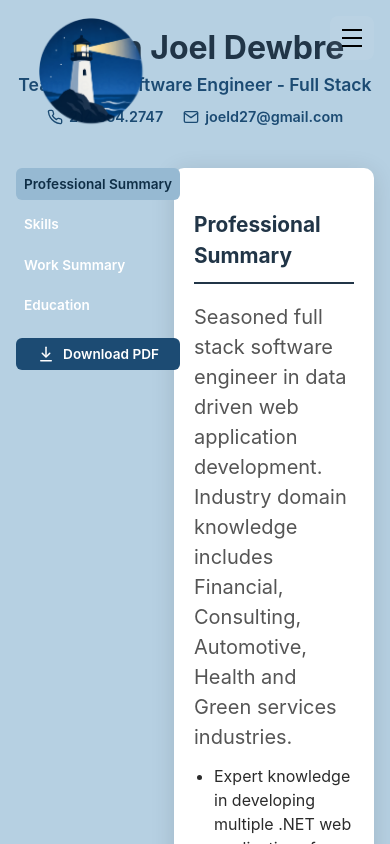
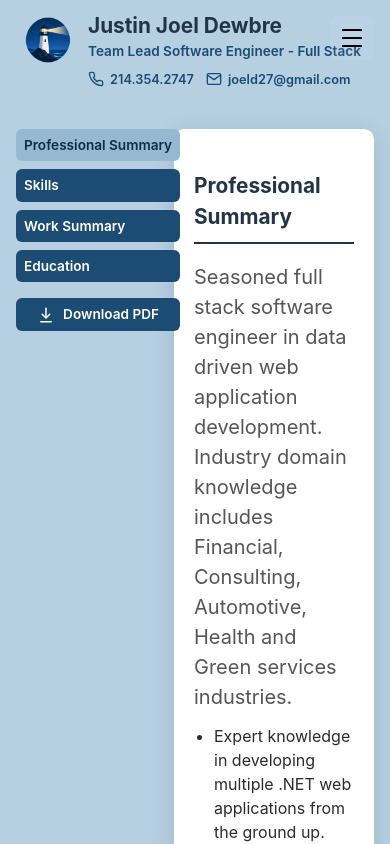
Before and after one commit to JoelDewbreTexas/ResumeSite, a React (Vite) app: page / in a window 390 px wide. Shown: the top 844 px of the page. Built offline with nearby package versions, Linux system fonts and the light colour scheme.

Commit message:
Adjusted for Lighthouse and Mobile. Also fixed left side menu scroll to subsection.

```diff
--- a/index.html
+++ b/index.html
@@ -4,6 +4,8 @@
     <meta charset="UTF-8" />
     <link rel="icon" type="image/png" href="/LighthouseFavicon.png" />
     <meta name="viewport" content="width=device-width, initial-scale=1.0" />
+    <meta name="description" content="Joel Dewbre - Team Lead Software Engineer, Full Stack. Resume, work history, skills, and contact information." />
+    <meta name="theme-color" content="#213547" />
     <title>Joel Dewbre</title>
   </head>
   <body>
--- a/src/App.css
+++ b/src/App.css
@@ -104,6 +104,37 @@
   color: #1c4b73;
   font-size: 0.9rem;
   font-weight: 600;
+}
+
+@media (max-width: 480px) {
+  .site-logo {
+    top: 8px;
+    width: 64px;
+    height: 64px;
+  }
+
+  .site-banner {
+    padding: 10px 16px 0 88px;
+    text-align: left;
+    min-height: 80px;
+  }
+
+  .site-banner h1 {
+    font-size: 1.3rem;
+  }
+
+  .site-banner .resume-subtitle {
+    font-size: 0.85rem;
+  }
+
+  .banner-contact-line {
+    justify-content: flex-start;
+    gap: 12px;
+  }
+
+  .banner-contact-item {
+    font-size: 0.8rem;
+  }
 }
 
 .banner-contact-item .contact-icon {
@@ -464,6 +495,7 @@
 
 .resume-doc-nav a {
   color: #fff;
+  background-color: #1c4b73;
   font-weight: 600;
   text-decoration: none;
   text-align: left;
@@ -473,7 +505,7 @@
 }
 
 .resume-doc-nav a:hover {
-  background-color: rgba(255, 255, 255, 0.15);
+  background-color: #163a5a;
 }
 
 .resume-doc-nav a.active {
@@ -551,6 +583,7 @@
 
 .doc-section {
   margin-bottom: 32px;
+  scroll-margin-top: 160px;
 }
 
 .doc-section:last-child {
```
Also changed, not shown: public/LighthouseFavicon.png, src/Artifacts/Lighthouse_Logo.png.
